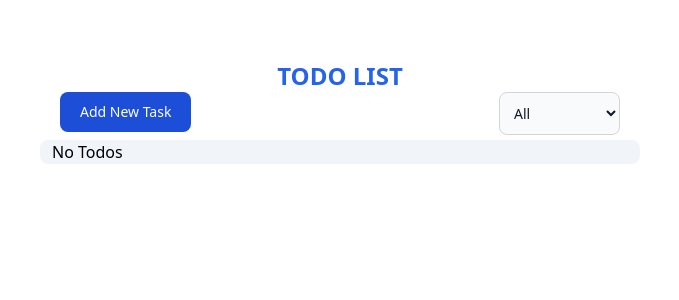
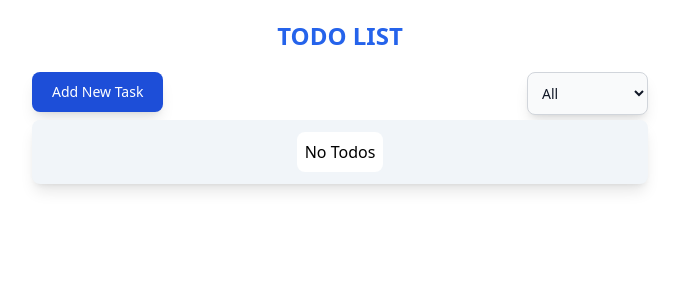
Before and after one commit to juanbiantong/todoList, a React (Create React App) app: page / in a window 1280 px wide. Shown: the top 300 px of the page, without its empty margins (300-979 px from the left). Built offline with nearby package versions, Linux system fonts and the light colour scheme.

Commit message:
fix styling

```diff
--- a/package.json
+++ b/package.json
@@ -7,8 +7,8 @@
         "@testing-library/jest-dom": "^5.14.1",
         "@testing-library/react": "^13.0.0",
         "@testing-library/user-event": "^13.2.1",
+        "date-fns": "^2.28.0",
         "framer-motion": "^6.5.0",
-        "moment": "^2.29.4",
         "react": "^18.2.0",
         "react-dom": "^18.2.0",
         "react-hot-toast": "^2.2.0",
--- a/src/App.js
+++ b/src/App.js
@@ -8,15 +8,15 @@ function App() {
       <div className='flex justify-center flex-col md:w-6/12 mx-auto'>
         <Header />
         <TodoList />
-      </div>
+      </div>{" "}
       <Toaster
-        position='top-right'
+        position='bottom-right'
         toastOptions={{
           style: {
-            fontSize: "1.2rem",
+            fontSize: "1rem",
           },
         }}
-      />
+      />{" "}
     </>
   );
 }
--- a/src/components/Header.jsx
+++ b/src/components/Header.jsx
@@ -13,15 +13,15 @@ export default function Header() {
   };
 
   return (
-    <div className='flex flex-col mt-10 mx-10 pt-5'>
-      <h1 className='text-2xl text-center text-blue-600 font-semibold'>
+    <div className='flex flex-col px-3'>
+      <h1 className='text-2xl text-center text-blue-600 font-semibold p-5 '>
         TODO LIST
       </h1>
       <div className='flex justify-between'>
         <button
           onClick={() => setModalOpen(true)}
           type='button'
-          className='text-white bg-blue-700 hover:bg-blue-800 focus:ring-4 focus:ring-blue-300 font-medium rounded-lg text-sm px-5 py-2.5 mr-2 mb-2 dark:bg-blue-600 dark:hover:bg-blue-700 focus:outline-none dark:focus:ring-blue-800'
+          className='text-white bg-blue-700 hover:bg-blue-800 focus:ring-4 focus:ring-blue-300 font-medium rounded-lg text-sm px-5 py-2.5 mr-2 mb-2 dark:bg-blue-600 dark:hover:bg-blue-700 focus:outline-none dark:focus:ring-blue-800 shadow-lg'
         >
           Add New Task
         </button>
@@ -30,7 +30,7 @@ export default function Header() {
             role='button'
             value={filterStatus}
             onChange={updateFilter}
-            className='bg-gray-50 border border-gray-300 text-gray-900 text-sm rounded-lg focus:ring-blue-500 focus:border-blue-500 block w-full p-2.5 dark:bg-gray-700 dark:border-gray-600 dark:placeholder-gray-400 dark:text-white dark:focus:ring-blue-500 dark:focus:border-blue-500'
+            className='bg-gray-50 border border-gray-300 text-gray-900 text-sm rounded-lg focus:ring-blue-500 focus:border-blue-500 block w-full p-2.5 dark:bg-gray-700 dark:border-gray-600 dark:placeholder-gray-400 dark:text-white dark:focus:ring-blue-500 dark:focus:border-blue-500 shadow-lg'
           >
             <option value='all'>All</option>
             <option value='completed'>Completed</option>
--- a/src/components/TodoItem.jsx
+++ b/src/components/TodoItem.jsx
@@ -1,4 +1,4 @@
-import moment from "moment";
+import { format } from "date-fns";
 import { motion } from "framer-motion";
 import React, { useEffect, useState } from "react";
 import toast from "react-hot-toast";
@@ -59,16 +59,16 @@ function TodoItem({ todo }) {
     <>
       <motion.div
         variants={child}
-        className='flex  justify-between p-3 w-full bg-white my-3 rounded-lg font-semibold '
+        className='flex justify-between p-2 w-full bg-white my-2 rounded-lg font-semibold'
       >
-        <div className='flex items-center'>
+        <div className='flex items-center '>
           <input
             checked={checked}
             onChange={handleCheckBox}
             id='inline-checkbox'
             type='checkbox'
             value=''
-            className='mr-3 w-6 h-6 '
+            className='mr-3 w-6 h-6 shadow-lg'
           />
           <div className='flex flex-col '>
             <p
@@ -81,7 +81,7 @@ function TodoItem({ todo }) {
               {todo.taskName}
             </p>
             <p className='text-xs text-slate-600'>
-              {moment(todo.time).format("Do MMMM YYYY, hh:mm a")}
+              {format(new Date(todo.time), "p, MM eeee yyyy")}
             </p>
           </div>
         </div>
@@ -91,16 +91,16 @@ function TodoItem({ todo }) {
             onKeyDown={handleDelete}
             role='button'
             tabIndex={0}
-            className='rounded-md mr-2 bg-slate-200 p-1'
+            className='rounded-md mr-2 bg-red-200 p-1 shadow-lg'
           >
-            <MdDelete className='w-7 h-7 ' />
+            <MdDelete className='w-7 h-7' />
           </div>
           <div
             onClick={handleUpdate}
             onKeyDown={handleUpdate}
             role='button'
             tabIndex={0}
-            className='rounded-md bg-slate-200 p-1'
+            className='rounded-md bg-green-200 p-1 shadow-lg'
           >
             <MdEdit className='w-7 h-7 ' />
           </div>
--- a/src/components/TodoList.jsx
+++ b/src/components/TodoList.jsx
@@ -40,13 +40,18 @@ export default function TodoList() {
         variants={container}
         initial='hidden'
         animate='visible'
-        className='flex flex-col mx-5 px-3 bg-slate-100 rounded-lg'
+        className='flex flex-col mx-3 px-3 bg-slate-100 rounded-lg shadow-lg'
       >
         <AnimatePresence>
           {filteredTodoList && filteredTodoList.length > 0 ? (
             filteredTodoList.map(todo => <TodoItem key={todo.id} todo={todo} />)
           ) : (
-            <motion.p variants={child}>No Todos</motion.p>
+            <motion.p
+              variants={child}
+              className='my-3 p-2 rounded-lg  mx-auto bg-white'
+            >
+              No Todos
+            </motion.p>
           )}
         </AnimatePresence>
       </motion.div>
```
Also changed, not shown: 1 other file (tests, documents, lock files or other folders).
